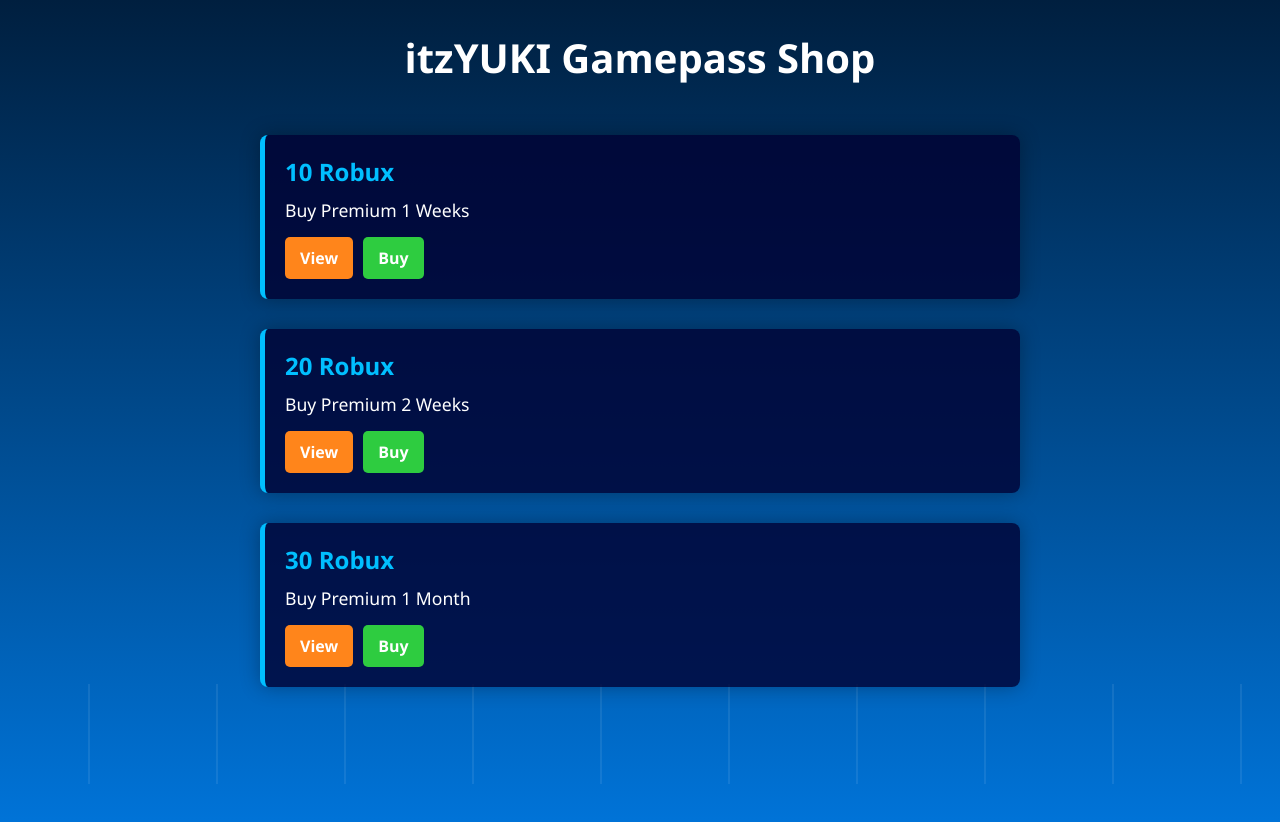
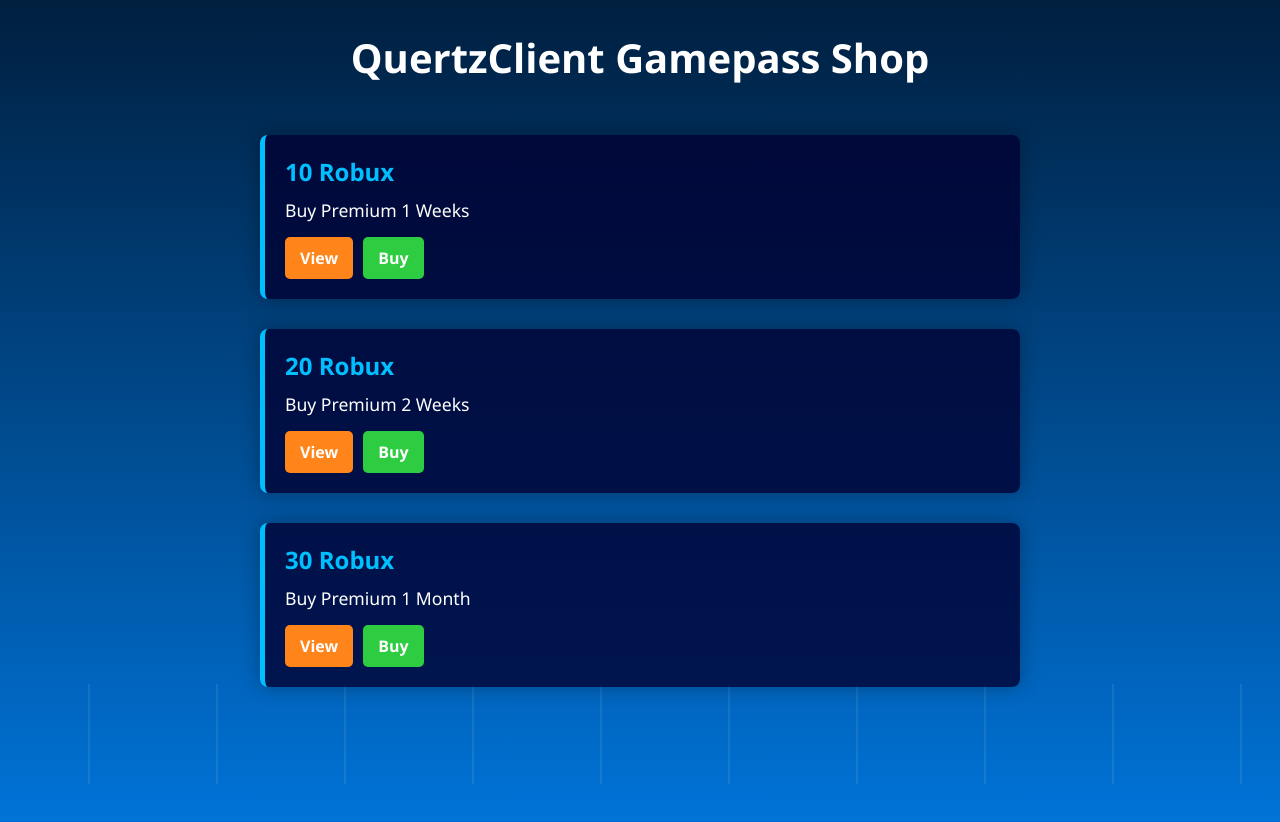
Before and after one commit to ug32-C9/itzC9, a plain HTML site: page index.html in a window 1280 px wide. Drawn offline with Linux system fonts and the light colour scheme.

Commit message:
Update index.html

```diff
--- a/index.html
+++ b/index.html
@@ -146,7 +146,7 @@
   <div class="line" style="left: 100%; animation-delay: 1s;"></div>
 </div>
 
-<h1>itzYUKI Gamepass Shop</h1>
+<h1>QuertzClient Gamepass Shop</h1>
 
 <div class="container">
   <!-- Gamepass 1 -->
```
